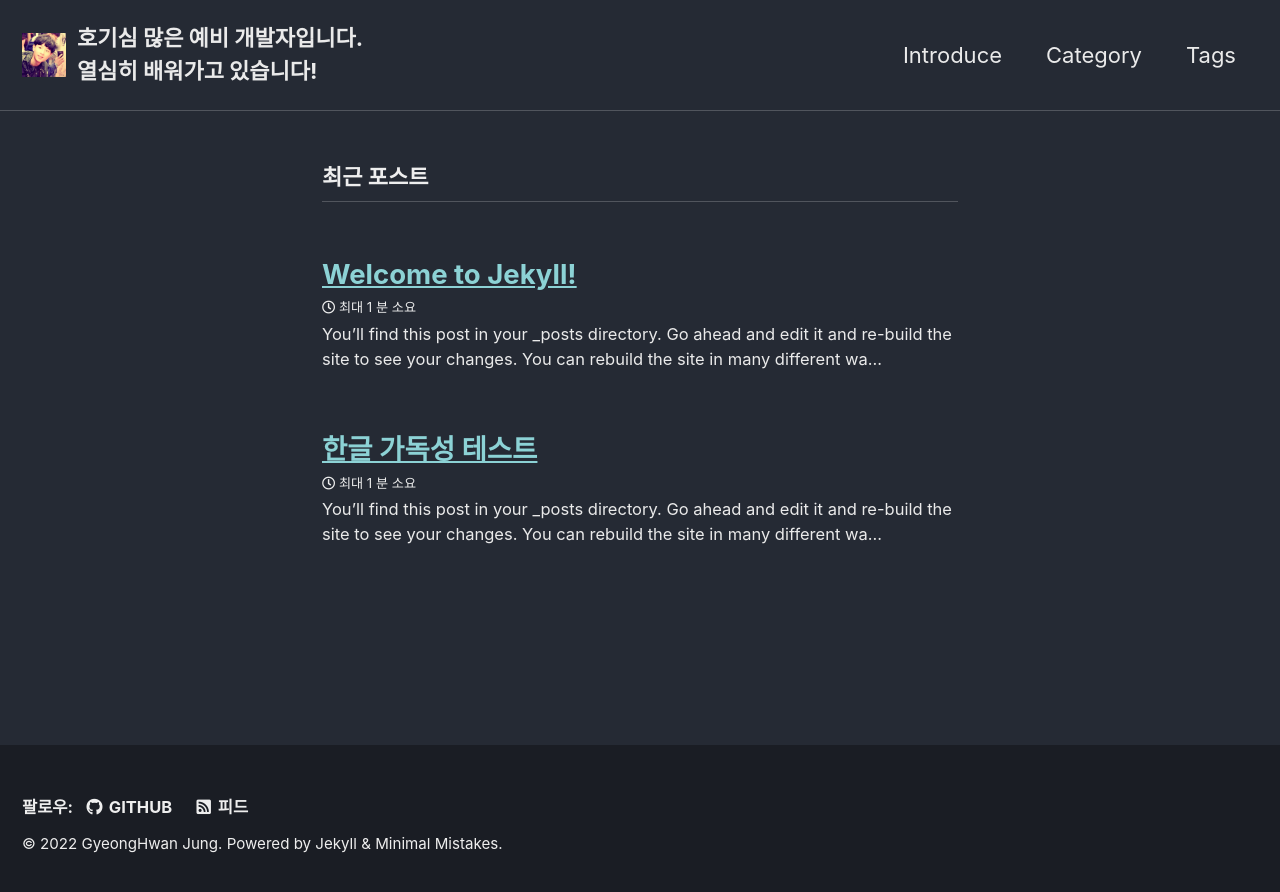
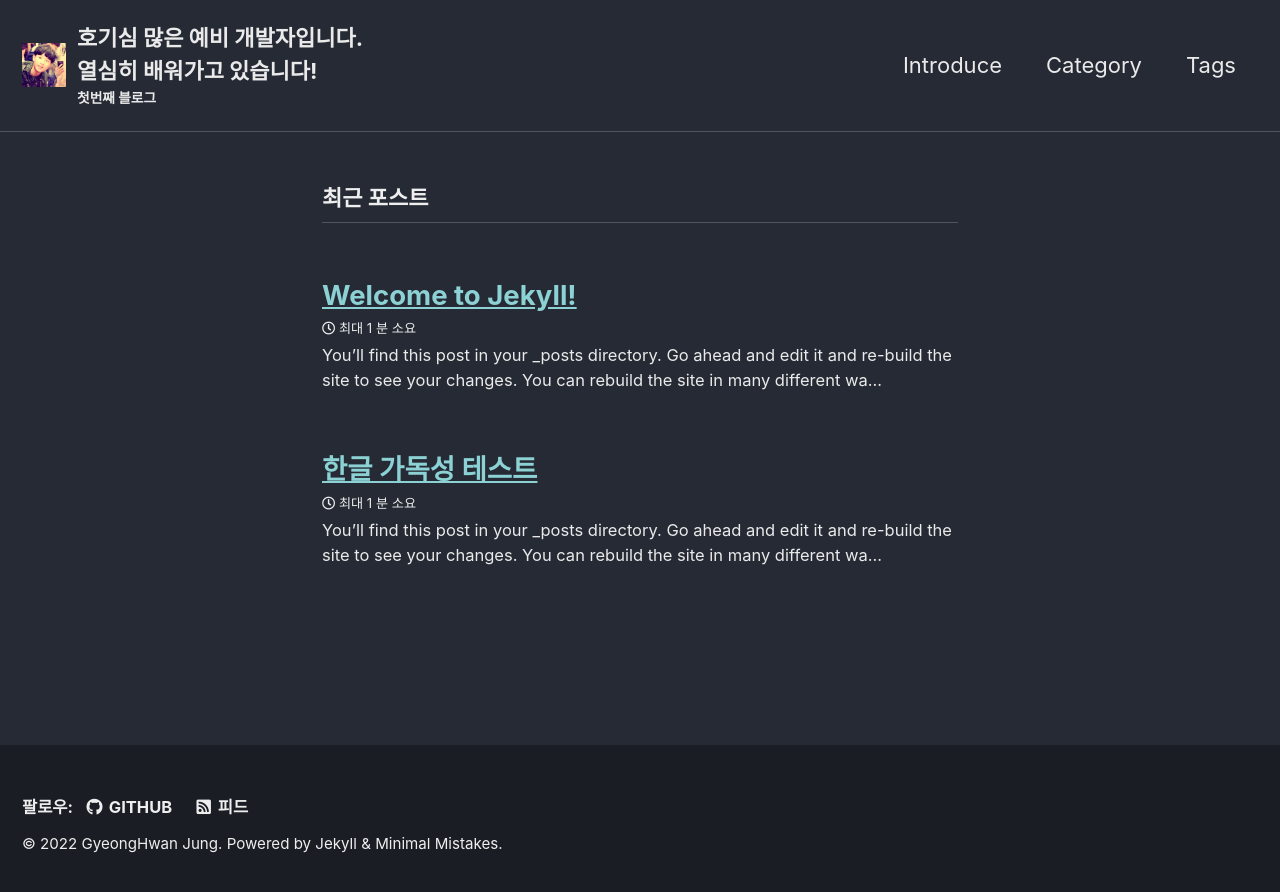
Before and after one commit to GyeongHwanJung/GyeongHwanJung.github.io, a Jekyll site: the page built from index.markdown, in a window 1280 px wide. Shown: the top 892 px of the page. Built offline with Jekyll 4.4.1, drawn with Linux system fonts in a browser that asks for light colours; cached includes are drawn as plain includes; the list of posts is cut into pages by our own code.

Commit message:
Update _config.yml

```diff
--- a/_config.yml
+++ b/_config.yml
@@ -18,7 +18,7 @@ minimal_mistakes_skin    : "dark" # "air", "aqua", "contrast", "dark", "dirt", "
 locale                   : "ko-KR"
 title                    : "GH's TECH BLOG"
 title_separator          : "-"
-subtitle                 : # site tagline that appears below site title in masthead
+subtitle                 : "첫번째 블로그" # site tagline that appears below site title in masthead
 name                     : "GyeongHwan Jung"
 description              : "Junior Developer Hwan's Diary."
 url                      : "https://gyeonghwanjung.github.io/"
@@ -41,9 +41,9 @@ comments:
     # https://developers.facebook.com/docs/plugins/comments
     appid                :
     num_posts            : # 5 (default)
-    colorscheme          : "dark" # "light" (default), "dark"
+    colorscheme          : # "light" (default), "dark"
   utterances:
-    theme                : "github-dark"
+    theme                :
     issue_term           : # "pathname" (default)
   giscus:
     repo_id              : # Shown during giscus setup at https://giscus.app
```
